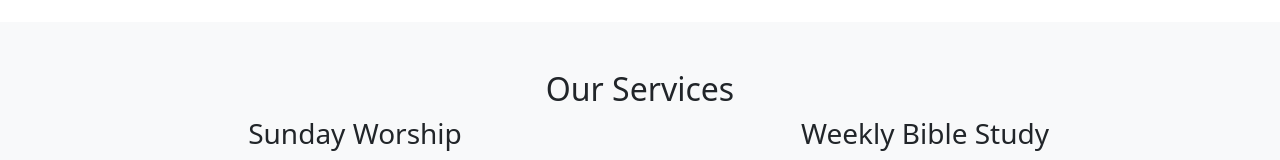
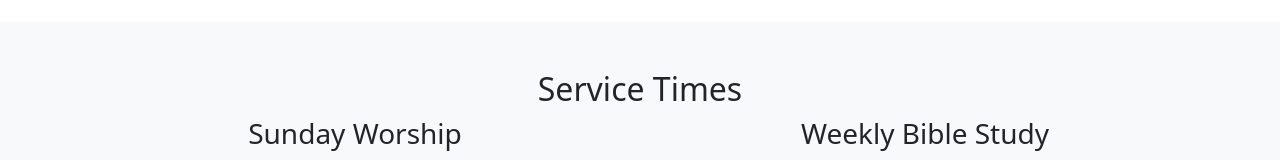
Before and after one commit to timpierce/fbcwestend, a plain HTML site: page index.html in a window 1280 px wide. Shown: the part 472-632 px from the top of the page. Drawn offline with nearby package versions, Linux system fonts and the light colour scheme.

Commit message:
Changed section title for service times

```diff
--- a/index.html
+++ b/index.html
@@ -41,7 +41,7 @@
 
     <section id="services" class="bg-light py-5">
         <div class="container">
-            <h2 class="text-center">Our Services</h2>
+            <h2 class="text-center">Service Times</h2>
             <div class="row text-center">
                 <div class="col-md-6">
                     <h3>Sunday Worship</h3>
```
